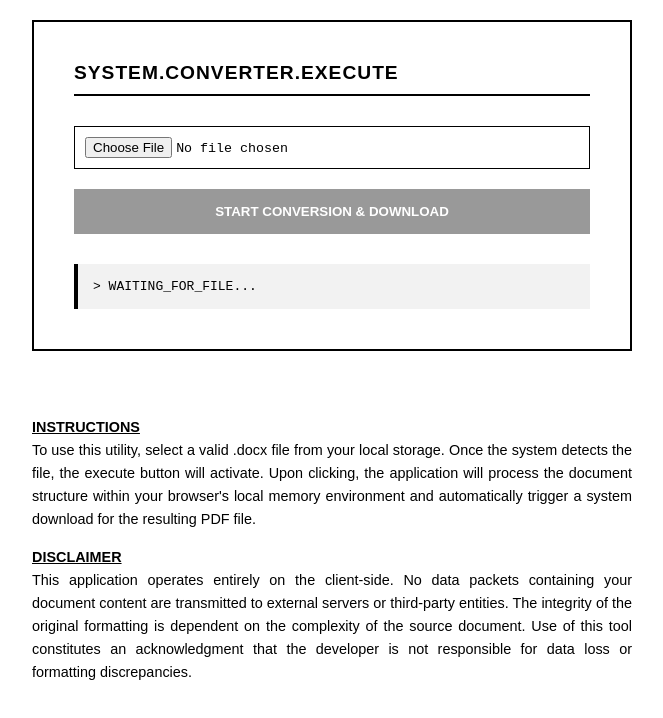
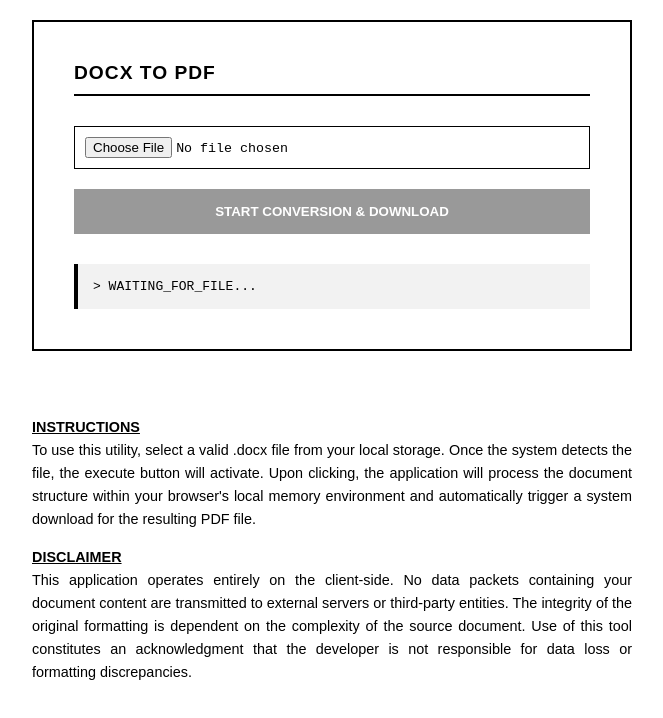
Before and after one commit to a3syonline/txt2pdf, a plain HTML site: page index.html in a window 1280 px wide. Shown: the whole page, without its empty margins (308-971 px from the left). Drawn offline with Linux system fonts and the light colour scheme.

Commit message:
Update index.html

```diff
--- a/index.html
+++ b/index.html
@@ -3,7 +3,7 @@
 <head>
     <meta charset="UTF-8">
     <meta name="viewport" content="width=device-width, initial-scale=1.0">
-    <title>DOCX_TO_PDF_TOOL</title>
+    <title>DOCX to PDF</title>
 
     <script src="mammoth.browser.min.js"></script>
     <script src="html2pdf.bundle.min.js"></script>
@@ -106,7 +106,7 @@
 <body>
 
     <div class="app-container">
-        <h2>System.Converter.Execute</h2>
+        <h2>DOCX to PDF</h2>
 
         <div class="action-box">
             <input type="file" id="fileIn" accept=".docx">
@@ -177,4 +177,5 @@
         };
     </script>
 </body>
+
 </html>
```
